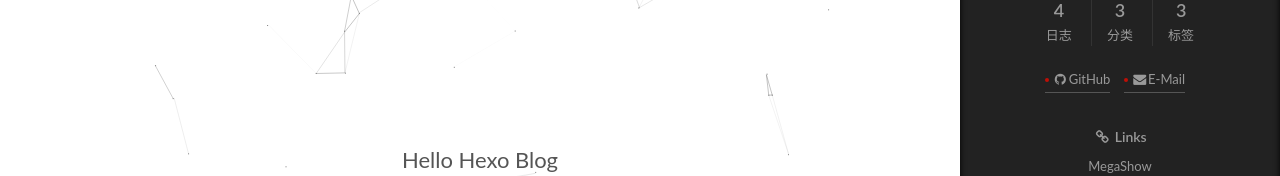
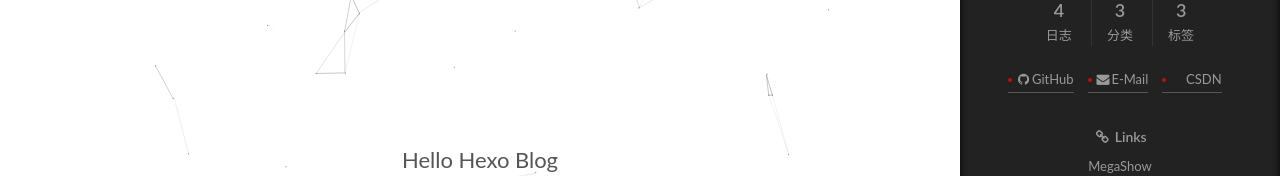
Before and after one commit to yuyuforest/yuyuforest.github.io, a plain HTML site: page 2018/10/13/Hello-Hexo-Blog/index.html in a window 1280 px wide. Both pictures are taken after a click on the element 1238 px from the left and 743 px from the top of the page. Shown: the part 216-392 px from the top of the page. Drawn offline with Linux system fonts and the light colour scheme.

Commit message:
Site updated: 2018-10-19 18:15:52

```diff
--- a/2018/10/13/Hello-Hexo-Blog/index.html
+++ b/2018/10/13/Hello-Hexo-Blog/index.html
@@ -581,6 +581,11 @@
 
                 </span>
 
+                <span class="links-of-author-item">
+                  <a href="https://blog.csdn.net/squirrelyuyu" target="_blank" title="CSDN"><i class="fa fa-fw fa-cuttlefish"></i>CSDN</a>
+
+                </span>
+
             </div>
 
 
```
Also changed, not shown: 2018/10/13/hello-world/index.html (+5 -0 lines), 2018/10/17/Android-Homework-1/index.html (+5 -0 lines), 2018/10/18/encrypt-toc/index.html (+5 -0 lines), archives/2018/10/index.html (+5 -0 lines), archives/2018/index.html (+5 -0 lines), archives/index.html (+5 -0 lines), categories/Android/index.html (+5 -0 lines), categories/Blog/index.html (+5 -0 lines), categories/Website/index.html (+5 -0 lines), categories/index.html (+5 -0 lines), index.html (+5 -0 lines), tags/Android/index.html (+5 -0 lines), tags/Blog/index.html (+5 -0 lines), tags/Hexo/index.html (+5 -0 lines), 1 more files.
